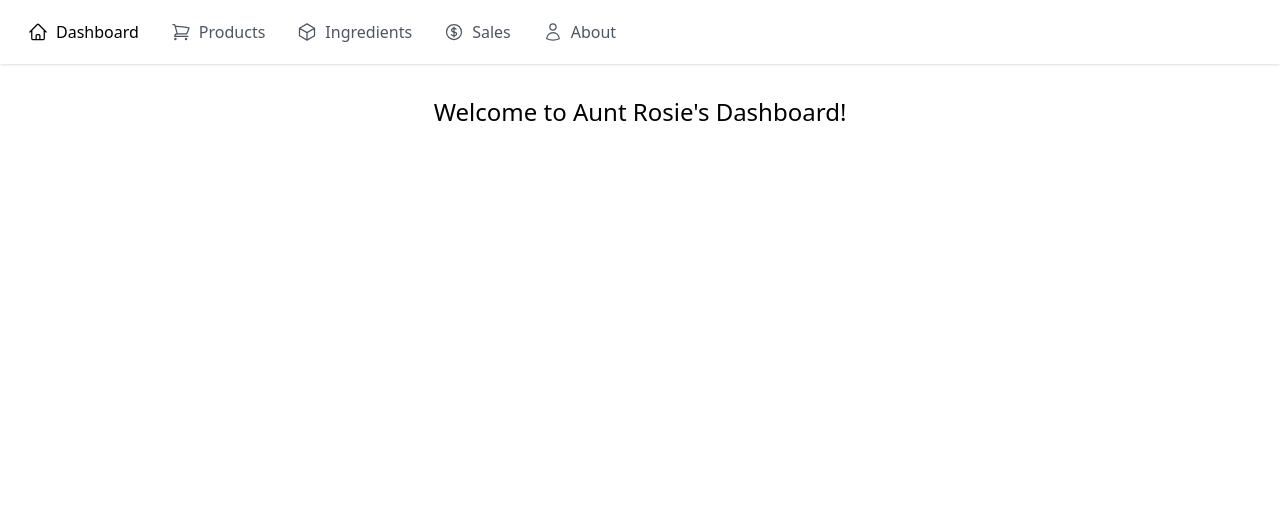
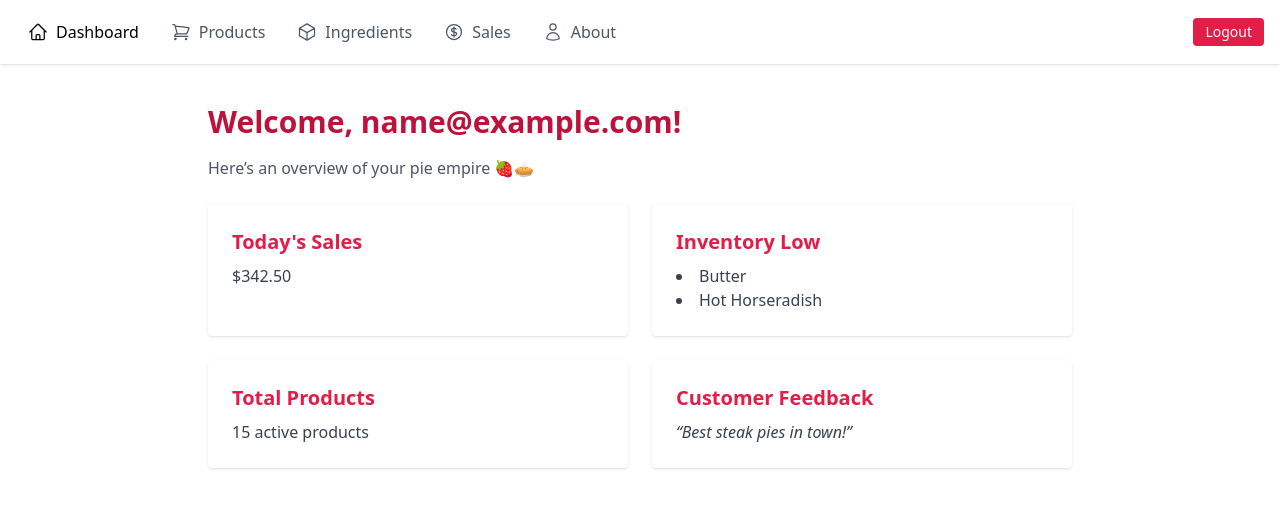
Before and after one commit to subhanmirpour/Aunt-Rosie-Project, a React (Vite) app in the folder aunt-rosie-project/: page /dashboard in a window 1280 px wide. Shown: the top 508 px of the page. Built offline with nearby package versions, Linux system fonts and the light colour scheme; no server answers; sample sign-in values are in the browser's storage.

Commit message:
dashboard page
dash with some basic info that shows brief overview of impt info!

```diff
--- a/aunt-rosie-project/src/App.jsx
+++ b/aunt-rosie-project/src/App.jsx
@@ -1,15 +1,26 @@
-import { BrowserRouter as Router, Routes, Route, Link, useLocation } from 'react-router-dom';
+import {
+  BrowserRouter as Router,
+  Routes,
+  Route,
+  Link,
+  useLocation,
+  useNavigate,
+} from 'react-router-dom';
+
 import Login from './pages/Login';
+import Dashboard from './pages/Dashboard';
 import Products from './pages/Products';
 import Ingredients from './pages/Ingredients';
 import SalesForm from './pages/SalesForm';
 import About from './pages/About';
+import ProtectedRoute from './components/ProtectedRoute';
+
 import {
   HomeIcon,
   ShoppingCartIcon,
   CubeIcon,
   CurrencyDollarIcon,
-  UserIcon
+  UserIcon,
 } from '@heroicons/react/24/outline';
 
 function NavLink({ to, icon: Icon, children }) {
@@ -19,11 +30,11 @@ function NavLink({ to, icon: Icon, children }) {
   return (
     <Link
       to={to}
-      className={`flex items-center gap-2 px-3 py-2 rounded-md transition-colors
-        ${isActive
+      className={`flex items-center gap-2 px-3 py-2 rounded-md transition-colors ${
+        isActive
           ? 'text-primary-700 bg-primary-50'
           : 'text-gray-600 hover:text-primary-600 hover:bg-gray-50'
-        }`}
+      }`}
     >
       <Icon className="h-5 w-5" />
       {children}
@@ -31,26 +42,63 @@ function NavLink({ to, icon: Icon, children }) {
   );
 }
 
+function LogoutButton() {
+  const navigate = useNavigate();
+
+  const handleLogout = () => {
+    localStorage.removeItem('user');
+    navigate('/');
+  };
+
+  return (
+    <button
+      onClick={handleLogout}
+      className="ml-auto text-sm bg-rose-600 hover:bg-rose-700 text-white px-3 py-1 rounded"
+    >
+      Logout
+    </button>
+  );
+}
+
 function Layout() {
   const location = useLocation();
   const isLoginPage = location.pathname === '/';
+  const isLoggedIn = !!localStorage.getItem('user');
 
   return (
     <>
       {!isLoginPage && (
         <div className="bg-white shadow px-4 mb-4">
           <div className="max-w-7xl mx-auto flex items-center gap-2 h-16">
-            <NavLink to="/dashboard" icon={HomeIcon}>Dashboard</NavLink>
-            <NavLink to="/products" icon={ShoppingCartIcon}>Products</NavLink>
-            <NavLink to="/ingredients" icon={CubeIcon}>Ingredients</NavLink>
-            <NavLink to="/sales" icon={CurrencyDollarIcon}>Sales</NavLink>
-            <NavLink to="/about" icon={UserIcon}>About</NavLink>
+            <NavLink to="/dashboard" icon={HomeIcon}>
+              Dashboard
+            </NavLink>
+            <NavLink to="/products" icon={ShoppingCartIcon}>
+              Products
+            </NavLink>
+            <NavLink to="/ingredients" icon={CubeIcon}>
+              Ingredients
+            </NavLink>
+            <NavLink to="/sales" icon={CurrencyDollarIcon}>
+              Sales
+            </NavLink>
+            <NavLink to="/about" icon={UserIcon}>
+              About
+            </NavLink>
+            {isLoggedIn && <LogoutButton />}
           </div>
         </div>
       )}
       <Routes>
         <Route path="/" element={<Login />} />
-        <Route path="/dashboard" element={<h1 className="text-2xl text-center mt-8">Welcome to Aunt Rosie's Dashboard!</h1>} />
+        <Route
+          path="/dashboard"
+          element={
+            <ProtectedRoute>
+              <Dashboard />
+            </ProtectedRoute>
+          }
+        />
         <Route path="/products" element={<Products />} />
         <Route path="/ingredients" element={<Ingredients />} />
         <Route path="/sales" element={<SalesForm />} />
--- /dev/null
+++ b/aunt-rosie-project/src/components/ProtectedRoute.jsx
@@ -0,0 +1,7 @@
+import React from 'react';
+import { Navigate } from 'react-router-dom';
+
+export default function ProtectedRoute({ children }) {
+  const user = JSON.parse(localStorage.getItem('user'));
+  return user ? children : <Navigate to="/" />;
+}
--- /dev/null
+++ b/aunt-rosie-project/src/pages/Dashboard.jsx
@@ -0,0 +1,37 @@
+import React from 'react';
+
+export default function Dashboard() {
+  const user = JSON.parse(localStorage.getItem('user'));
+
+  return (
+    <div className="max-w-4xl mx-auto px-4 mt-10">
+      <h1 className="text-3xl font-bold text-rose-700 mb-4">Welcome, {user?.email || 'Guest'}!</h1>
+      <p className="text-gray-600 mb-6">Here’s an overview of your pie empire 🍓🥧</p>
+
+      <div className="grid grid-cols-1 md:grid-cols-2 gap-6">
+        <div className="bg-white p-6 rounded shadow">
+          <h2 className="text-xl font-semibold text-rose-600 mb-2">Today's Sales</h2>
+          <p className="text-gray-700">$342.50</p>
+        </div>
+
+        <div className="bg-white p-6 rounded shadow">
+          <h2 className="text-xl font-semibold text-rose-600 mb-2">Inventory Low</h2>
+          <ul className="text-gray-700 list-disc list-inside">
+            <li>Butter</li>
+            <li>Hot Horseradish</li>
+          </ul>
+        </div>
+
+        <div className="bg-white p-6 rounded shadow">
+          <h2 className="text-xl font-semibold text-rose-600 mb-2">Total Products</h2>
+          <p className="text-gray-700">15 active products</p>
+        </div>
+
+        <div className="bg-white p-6 rounded shadow">
+          <h2 className="text-xl font-semibold text-rose-600 mb-2">Customer Feedback</h2>
+          <p className="text-gray-700 italic">“Best steak pies in town!”</p>
+        </div>
+      </div>
+    </div>
+  );
+}
```
